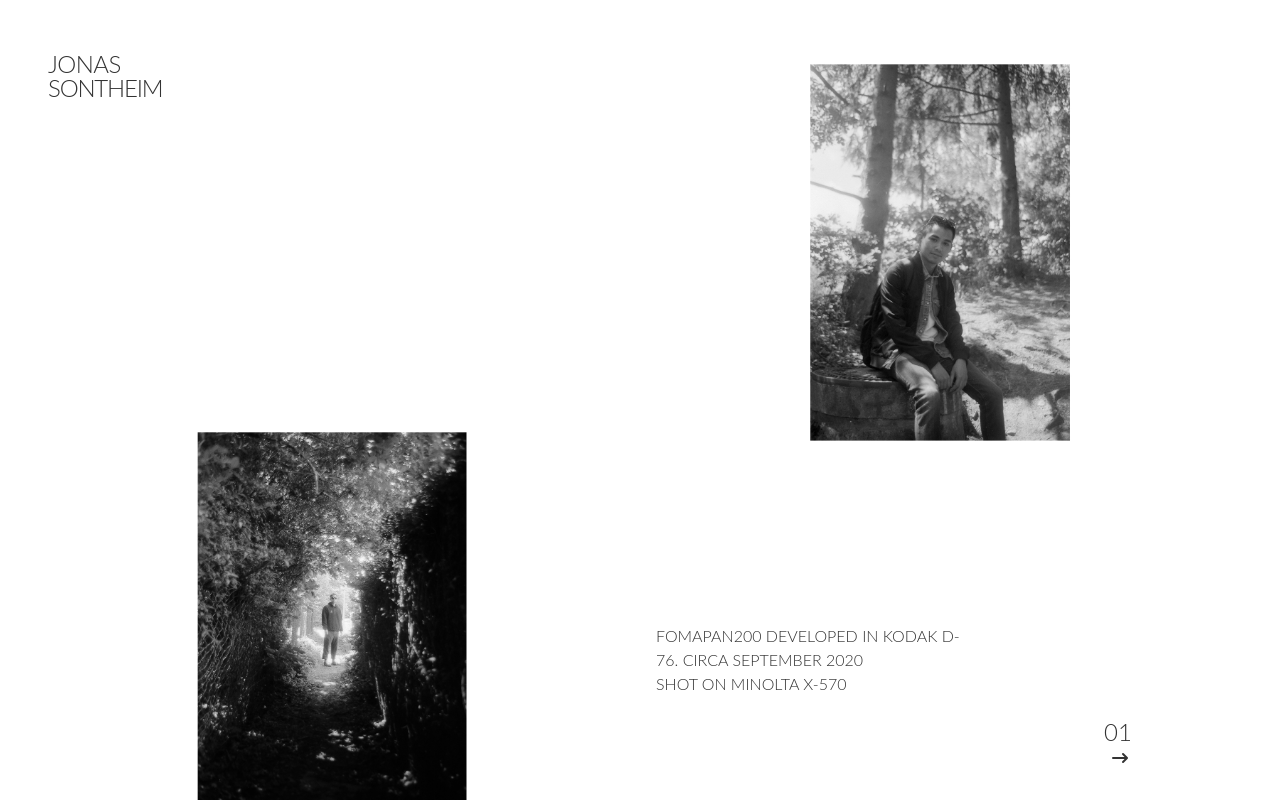
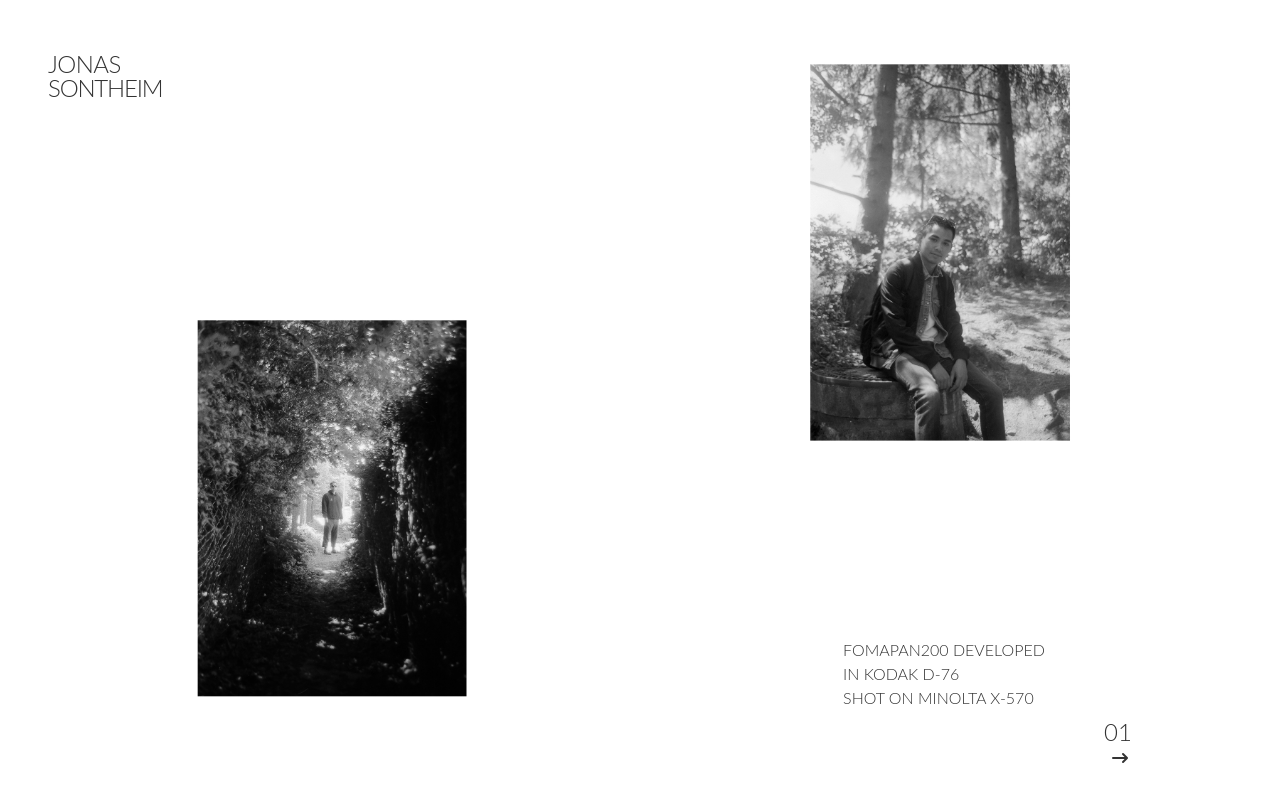
Before and after one commit to sontiO/photo-portfolio, a Next.js app: page /gallery in a window 1280 px wide. Built offline with nearby package versions, Linux system fonts and the light colour scheme.

Commit message:
updated styles small adjustments

```diff
--- a/components/GalleryWrapper.js
+++ b/components/GalleryWrapper.js
@@ -32,7 +32,7 @@ export default function GalleryWrapper({ children, page, href }) {
             <div>
               <Link href={href}>
                 <a>
-                  <p className="absolute bottom-8 right-20 md:right-36">
+                  <p className="absolute bottom-8 right-5 md:right-36">
                     {page}
                     <svg
                       xmlns="http://www.w3.org/2000/svg"
--- a/components/Modal.js
+++ b/components/Modal.js
@@ -2,7 +2,6 @@
 import { Fragment, useState } from "react";
 import { Dialog, Transition } from "@headlessui/react";
 import { ChevronLeftIcon } from "@heroicons/react/solid";
-
 import { EmblaCarousel } from "./Carousel";
 
 export default function Example({ isOpen, setIsOpen }) {
--- a/globals.css
+++ b/globals.css
@@ -8,6 +8,11 @@
   }
   .embla__container {
     display: flex;
+    grid-auto-flow: row;
+  }
+  .embla__slide_120 {
+    position: relative;
+    flex: 0 0 600px;
   }
   .embla__slide_120 {
     position: relative;
--- a/package.json
+++ b/package.json
@@ -8,6 +8,7 @@
   "dependencies": {
     "@headlessui/react": "^1.4.2",
     "@heroicons/react": "^1.0.5",
+    "clsx": "^1.1.1",
     "embla-carousel-autoplay": "^6.0.2",
     "embla-carousel-react": "^6.0.2",
     "framer": "^2.0.0-beta.13",
@@ -15,6 +16,7 @@
     "next": "^12.0.4",
     "react": "^17.0.2",
     "react-dom": "^17.0.2",
+    "react-fullscreen-image": "^0.0.3",
     "react-photo-gallery": "^8.0.0",
     "react-photo-grid": "^1.4.11",
     "react-responsive": "^9.0.0-beta.5"
--- a/pages/gallery/gallery2.js
+++ b/pages/gallery/gallery2.js
@@ -1,8 +1,6 @@
 import GalleryWrapper from "./../../components/GalleryWrapper";
 import Link from "next/link";
-import Image from "next/image";
 import { useState, useEffect } from "react";
-import { motion } from "framer-motion";
 import { useMediaQuery } from "react-responsive";
 import Gallery from "react-photo-gallery";
 import { EmblaCarousel } from "../../components/Carousel";
@@ -27,18 +25,27 @@ export default function Gallery2() {
   const imageData = [
     {
       src: "/120-small/mixed120 (8).jpg",
+      thumbnail: "/120-small/mixed120 (8).jpg",
       width: 1000,
       height: 984,
+      thumbnailWidth: 1000,
+      thumbnailHeight: 984,
     },
     {
       src: "/120-small/mixed120 (4).jpg",
+      thumbnail: "/120-small/mixed120 (8).jpg",
       width: 1000,
       height: 988,
+      thumbnailWidth: 1000,
+      thumbnailHeight: 988,
     },
     {
       src: "/120-small/mixed120 (2).jpg",
+      thumbnail: "/120-small/mixed120 (8).jpg",
       width: 1000,
       height: 984,
+      thumbnailWidth: 1000,
+      thumbnailHeight: 984,
     },
   ];
 
@@ -70,7 +77,6 @@ export default function Gallery2() {
           <p className="max-w-xs mx-10 text-base font-lato">
             Flexaret VI - portra160 <br />
             (scan date) october 2020 <br />
-            bike ride, self timer test, view from my old room
           </p>
         </GalleryWrapper>
       </Desktop>
--- a/pages/gallery/index.js
+++ b/pages/gallery/index.js
@@ -52,13 +52,12 @@ export default function Gallery() {
             <div className="">
               <Image src="/tungintrees.jpg" width={1620} height={1147} />
             </div>
-            <div className="overflow-show ">
-              {" "}
+            <div className="-mt-28 overflow-show">
               <Image src="/beninTrees.jpg" width={1620} height={1147} />
             </div>
-            <div className="overflow-hidden ">
-              <p className="max-w-xs text-base mt-52 font-lato">
-                fomapan200 developed in kodak d-76. circa september 2020 <br />
+            <div className="grid w-full overflow-hidden place-items-center">
+              <p className="max-w-sm text-base mt-52 font-lato">
+                fomapan200 developed <br /> in kodak d-76 <br />
                 Shot on Minolta X-570
               </p>
               <Link className="visible block" href="/gallery/gallery2">
@@ -86,7 +85,7 @@ export default function Gallery() {
 
           <Mobile>
             <GalleryWrapper page="01" href="/gallery/gallery2">
-              <div className="flex items-center justify-center h-screen p-4 -mt-24">
+              <div className="flex items-center justify-center h-screen p-4 -mt-24 ">
                 <EmblaCarousel
                   images={imageData}
                   width={1620}
--- a/pages/index.js
+++ b/pages/index.js
@@ -12,7 +12,7 @@ import Link from "next/link";
 }; */
 
 const variants = {
-  hidden: { opacity: 0, x: -200, y: 0 },
+  hidden: { opacity: 0, x: 200, y: 0 },
   enter: { opacity: 1, x: 0, y: 0 },
   exit: { opacity: 0, x: 0, y: -100 },
 };
```
Also changed, not shown: 2 other files (tests, documents, lock files or other folders).
